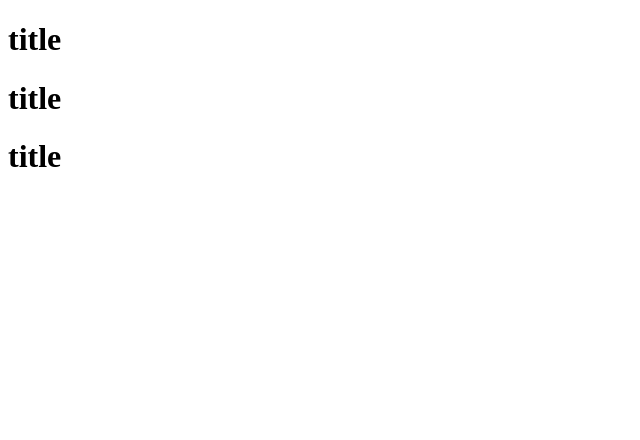
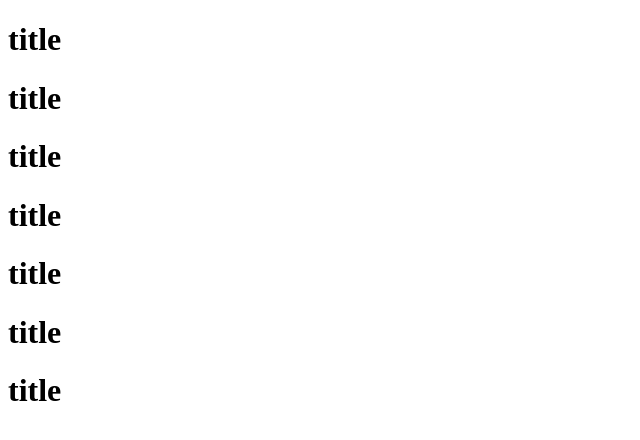
Before and after one commit to alferovde/git3, a plain HTML site: page index.html in a window 1280 px wide. Shown: the whole page, without its empty margins (0-640 px from the left). Drawn offline with Linux system fonts and the light colour scheme.

Commit message:
all done commit

```diff
--- a/index.html
+++ b/index.html
@@ -11,6 +11,12 @@
     <h1>title</h1>
     <h1>title</h1>
     <h1>title</h1>
+
+    <h1>title</h1>
+    <h1>title</h1>
+
+    <h1>title</h1>
+    <h1>title</h1>
 </body>
 
 </html>
```
